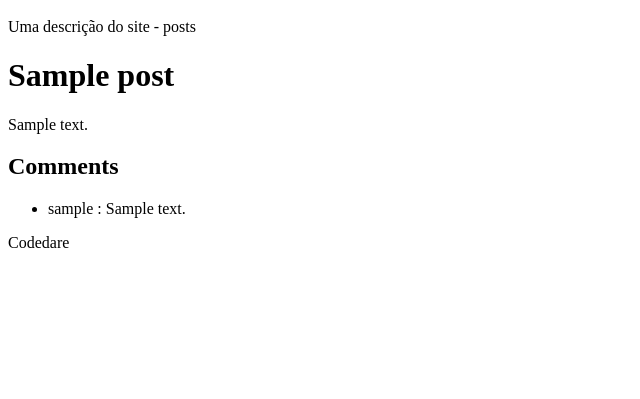
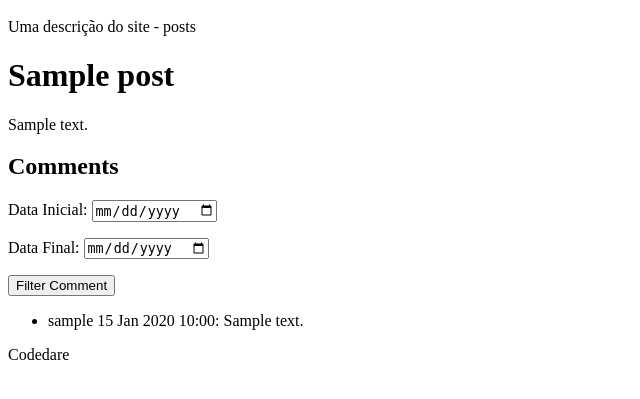
Before and after one commit to Eduds007/codedare, a Django app: page /posts/1/ in a window 1280 px wide. Shown: the part 165-564 px from the top of the page, without its empty margins (0-640 px from the left). Run offline with Django 4.2, Linux system fonts and the light colour scheme; tables that the repository leaves empty hold one stand-in row (values such as "Sample post").

Commit message:
add: filter  comments by date

```diff
--- a/codedare/codedare_app/forms.py
+++ b/codedare/codedare_app/forms.py
@@ -24,3 +24,15 @@ class CommentForm(forms.ModelForm):
     class Meta:
         model = Comment
         fields =  ['comment']
+
+class CommentFilterForm(forms.Form):
+    start_date_filter = forms.DateField(
+        label='Data Inicial',
+        widget=forms.DateInput(attrs={'type': 'date'}),
+        required=False
+    )
+    end_date_filter = forms.DateField(
+        label='Data Final',
+        widget=forms.DateInput(attrs={'type': 'date'}),
+        required=False
+    )
--- a/codedare/codedare_app/templates/codedare_app/detail.html
+++ b/codedare/codedare_app/templates/codedare_app/detail.html
@@ -9,9 +9,14 @@
     <p>{{ post.content|safe }}</p>
 
     <h2>Comments</h2>
+    <form method="get">
+        {% csrf_token %}
+        {{ form.as_p }}
+        <button type="submit">Filter Comment</button>
+    </form>
     <ul>
         {% for comment in comments %}
-            <li>{{ comment.author }} : {{ comment.comment }}</li>
+            <li>{{ comment.author }} {{ comment.date|date:" d M Y"  }} {{ comment.date|time:"H:i" }}: {{ comment.comment }}</li>
         {% empty %}
             <p>Não há comentrários para esse post</p>
         {% endfor %}
--- a/codedare/codedare_app/templates/codedare_app/posts.html
+++ b/codedare/codedare_app/templates/codedare_app/posts.html
@@ -13,6 +13,6 @@
     </form>
 
     {% for post in posts %}
-      <li>{{ post.title }} - {{ post.content|safe}}</li>
+      <li>{{ post.title }} - {{ post.content|safe}} - {{ post.date|date:" d M Y"  }} {{ post.date|time:"H:i" }}</li>
     {% endfor %}
 {% endblock %}
--- a/codedare/codedare_app/views.py
+++ b/codedare/codedare_app/views.py
@@ -3,7 +3,7 @@ from django.http import HttpResponse
 from django.shortcuts import render
 from django.views import generic
 from .models import Post, Comment
-from .forms import PostForm, PostFilterForm, CommentForm
+from .forms import PostForm, PostFilterForm, CommentForm, CommentFilterForm
 from django.contrib.auth.mixins import LoginRequiredMixin
 
 
@@ -54,8 +54,21 @@ class PostsDetailView(generic.DetailView):
     context_object_name = 'post'
 
     def get_context_data(self, **kwargs):
+
         context = super().get_context_data(**kwargs)
-        context['comments'] = Comment.objects.filter(origin_post=self.object)
+        context['form'] = CommentFilterForm()
+        context['comments'] = Comment.objects.filter(origin_post=self.object).order_by('-date')
+        if self.request.method == 'GET':
+            comment_filter_form = CommentFilterForm(self.request.GET)
+            if comment_filter_form.is_valid():
+                start_date_filter = comment_filter_form.cleaned_data.get('start_date_filter')
+                end_date_filter =comment_filter_form.cleaned_data.get('end_date_filter')
+
+            if start_date_filter:
+                context['comments'] = context['comments'].filter(date__gte=start_date_filter, )
+            if end_date_filter:
+                context['comments'] = context['comments'].filter(date__lte=end_date_filter)
+
         return context
 
 
@@ -90,6 +103,6 @@ class CommentCreateView(LoginRequiredMixin, generic.CreateView):
     success_url = '/posts'
 
     def form_valid(self, form):
-        form.instance.origin_post_id = self.kwargs['pk']  # Set the post associated with the comment
-        form.instance.author = self.request.user  # Set the comment author
+        form.instance.origin_post_id = self.kwargs['pk']
+        form.instance.author = self.request.user
         return super().form_valid(form)
```
